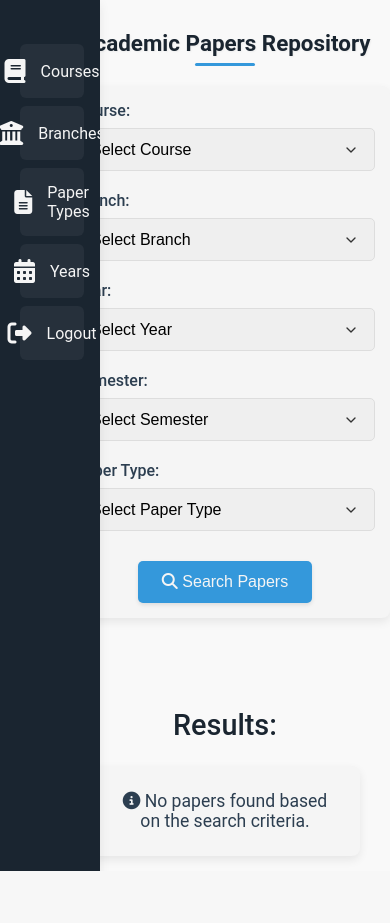
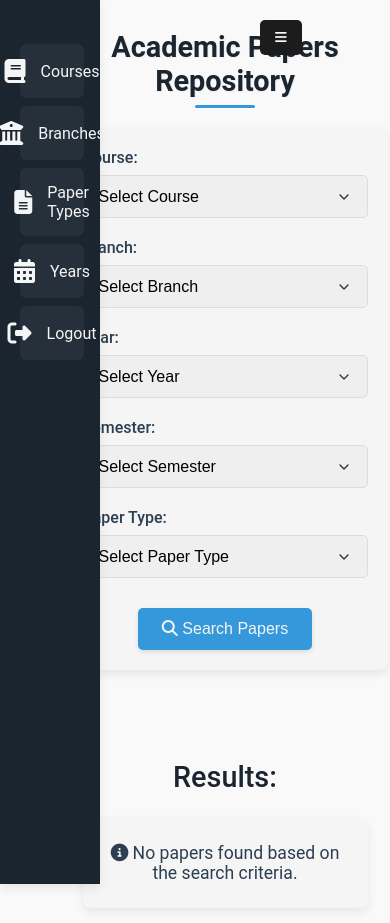
Before and after one commit to Himanshusingh777/Exam_minor_pr, a Flask app: page /student in a window 390 px wide. Before the commit the page ends 871 px from the top, so only its background shows below. Run offline with Flask 3, Linux system fonts and the light colour scheme.

Commit message:
student.html

```diff
--- a/templates/student.html
+++ b/templates/student.html
@@ -39,6 +39,7 @@
             left: 0;
             width: 280px;
             height: 100%;
+            transition: transform 0.3s ease-in-out;
             background: var(--primary-dark);
             color: var(--light);
             display: flex;
@@ -48,6 +49,22 @@
             box-shadow: var(--shadow);
             z-index: 1000;
             transition: var(--transition);
+        }
+
+        .hidden {
+            transform: translateX(-100%);
+        }
+
+        #toggleBtn {
+            position: fixed;
+            top: 20px;
+            left: 260px;
+            background-color:rgb(29, 28, 28);
+            color: white;
+            border: none;
+            padding: 10px 15px;
+            cursor: pointer;
+            border-radius: 5px;
         }
 
         #dashboard img {
@@ -313,12 +330,12 @@
         /* Responsive Design */
         @media (max-width: 992px) {
             #dashboard {
-        width: 220px;
+                width: 240px;
             }
 
             main {
-        margin-left: 220px;
-        width: calc(100% - 220px);
+                margin-left: 240px;
+                width: calc(100% - 240px);
                 padding: 20px;
             }
 
@@ -329,7 +346,7 @@
 
         @media (max-width: 768px) {
             #dashboard {
-        width: 200px;
+                width: 220px;
             }
 
             #dashboard img {
@@ -338,22 +355,22 @@
             }
 
             main {
-        margin-left: 200px;
-        width: calc(100% - 200px);
+                margin-left: 220px;
+                width: calc(100% - 220px);
                 padding: 15px;
             }
 
             h1 {
-        font-size: 1.6em;
+                font-size: 1.8em;
             }
 
             form {
-        width: 90%;
+                width: 95%;
                 padding: 20px;
             }
 
             .results {
-        width: 90%;
+                width: 95%;
             }
         }
 
@@ -382,24 +399,11 @@
                 width: calc(100% - 60px);
             }
 
-    h1 {
-        font-size: 1.4em;
-    }
-
-    form {
-        width: 100%;
-        padding: 15px;
-    }
-
-    table {
-        font-size: 0.8em;
-    }
-
             table th, table td {
-        padding: 8px;
+                padding: 10px;
+                font-size: 0.9em;
             }
         }
-
 
         /* Additional Enhancements */
         .no-results {
@@ -433,7 +437,13 @@
     </style>
 </head>
 <body>
+
+
     <div id="dashboard">
+        <button id="toggleBtn">
+            <i class="fas fa-bars"></i>
+        </button>
+
         <img src="/static/Images/student.jpeg" alt="Student Profile">
         <h2>Student Portal</h2>
         <ul>
@@ -578,6 +588,10 @@
                 }
             });
 
+            document.getElementById("toggleBtn").addEventListener("click", function () {
+                document.getElementById("dashboard").classList.toggle("hidden");
+            });
+
             // Clear validation styling on change
             selects.forEach(select => {
                 select.addEventListener('change', function() {
```
Lines whose indentation alone changed are shown as unchanged.
